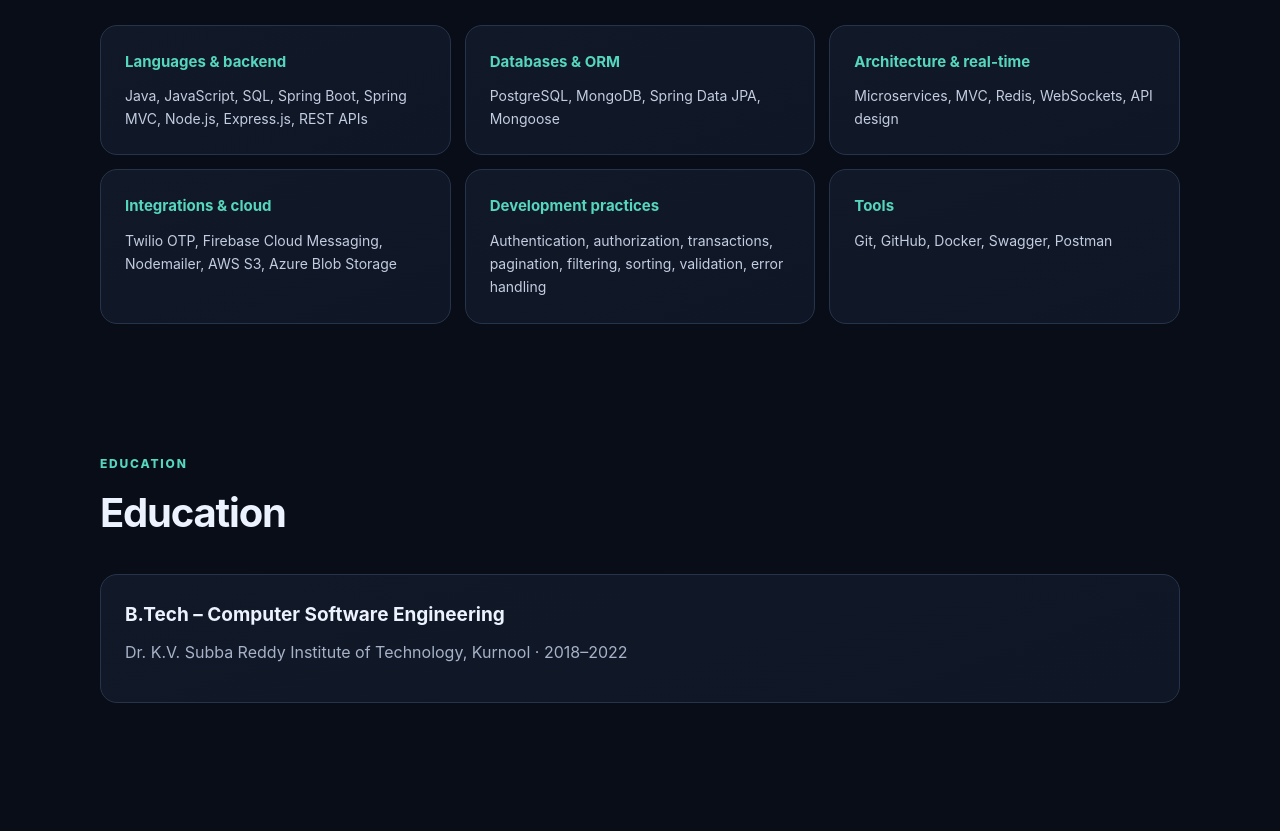
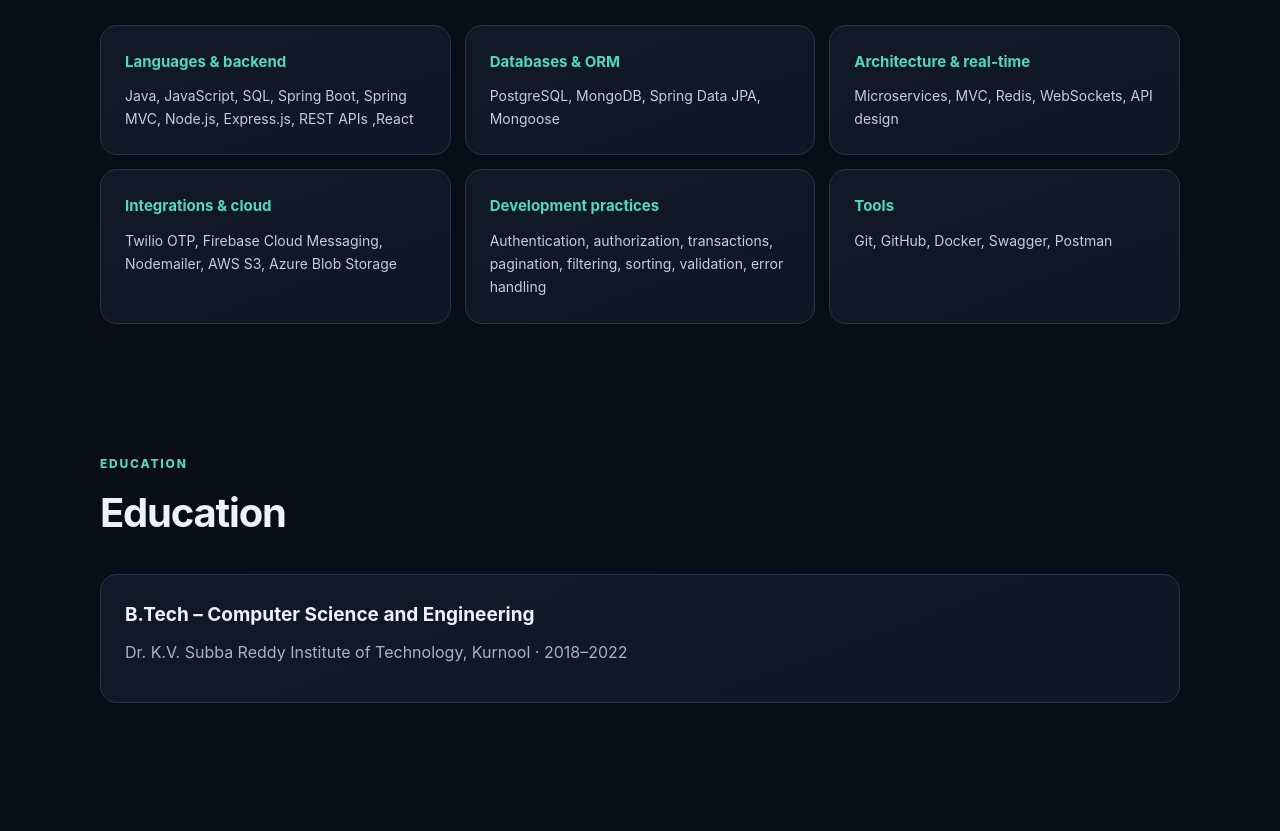
Before and after one commit to vaishnavi2-3/vaishnavi_portfilio, a plain HTML site: page index.html in a window 1280 px wide. Shown: the part 3217-4048 px from the top of the page. Drawn offline with Linux system fonts and the light colour scheme.

Commit message:
updated portfolio

```diff
--- a/index.html
+++ b/index.html
@@ -30,14 +30,14 @@
 <article class="card project"><div class="num">PROJECT 02</div><h3>Employee Management System</h3><p>An application for administrators and HR teams to manage employee accounts, attendance, timesheets, leave requests and performance information.</p><ul><li>Developed admin-created employee credentials, employee login and profile update APIs.</li><li>Implemented attendance, timesheet and employee leave application workflows.</li><li>Built HR leave approval/rejection workflows and employee performance and leave dashboards.</li><li>Integrated Nodemailer for email communication and Azure Blob Storage for employee documents.</li><li>Designed MongoDB schemas using Mongoose and implemented validation and error handling.</li></ul><div class="tags"><span class="tag">Node.js</span><span class="tag">Express.js</span><span class="tag">MongoDB</span><span class="tag">Mongoose</span><span class="tag">Nodemailer</span><span class="tag">Azure Blob Storage</span></div></article>
 </div></div></section>
 <section id="skills"><div class="wrap"><div class="section-head"><div class="kicker">Toolkit</div><h2>Technical skills</h2></div><div class="skills">
-<div class="card skillbox"><h3>Languages & backend</h3><p>Java, JavaScript, SQL, Spring Boot, Spring MVC, Node.js, Express.js, REST APIs</p></div>
+<div class="card skillbox"><h3>Languages & backend</h3><p>Java, JavaScript, SQL, Spring Boot, Spring MVC, Node.js, Express.js, REST APIs ,React</p></div>
 <div class="card skillbox"><h3>Databases & ORM</h3><p>PostgreSQL, MongoDB, Spring Data JPA, Mongoose</p></div>
 <div class="card skillbox"><h3>Architecture & real-time</h3><p>Microservices, MVC, Redis, WebSockets, API design</p></div>
 <div class="card skillbox"><h3>Integrations & cloud</h3><p>Twilio OTP, Firebase Cloud Messaging, Nodemailer, AWS S3, Azure Blob Storage</p></div>
 <div class="card skillbox"><h3>Development practices</h3><p>Authentication, authorization, transactions, pagination, filtering, sorting, validation, error handling</p></div>
 <div class="card skillbox"><h3>Tools</h3><p>Git, GitHub, Docker, Swagger, Postman</p></div>
 </div></div></section>
-<section id="education"><div class="wrap"><div class="section-head"><div class="kicker">Education</div><h2>Education</h2></div><article class="card"><h3>B.Tech – Computer Software Engineering</h3><p>Dr. K.V. Subba Reddy Institute of Technology, Kurnool · 2018–2022</p></article></div></section>
+<section id="education"><div class="wrap"><div class="section-head"><div class="kicker">Education</div><h2>Education</h2></div><article class="card"><h3>B.Tech – Computer Science and Engineering</h3><p>Dr. K.V. Subba Reddy Institute of Technology, Kurnool · 2018–2022</p></article></div></section>
 <section id="contact"><div class="wrap"><div class="contactbox"><div><div class="kicker">Get in touch</div><h2 style="margin:5px 0">Let's talk about backend opportunities.</h2><p>I'm interested in Backend Developer opportunities involving Java, Spring Boot and Node.js.</p></div><div class="contactlinks"><a href="mailto:kurubavaishnavi623@gmail.com">Email ↗</a><a href="https://www.linkedin.com/in/vaishnavikuruba-7b8a91226" target="_blank" rel="noreferrer">LinkedIn ↗</a><a href="tel:+919550884328">Call ↗</a></div></div></div></section>
 </main>
 <footer><div class="wrap">© <span id="year"></span> Vaishnavi Kuruba · Backend Developer</div></footer>
```
